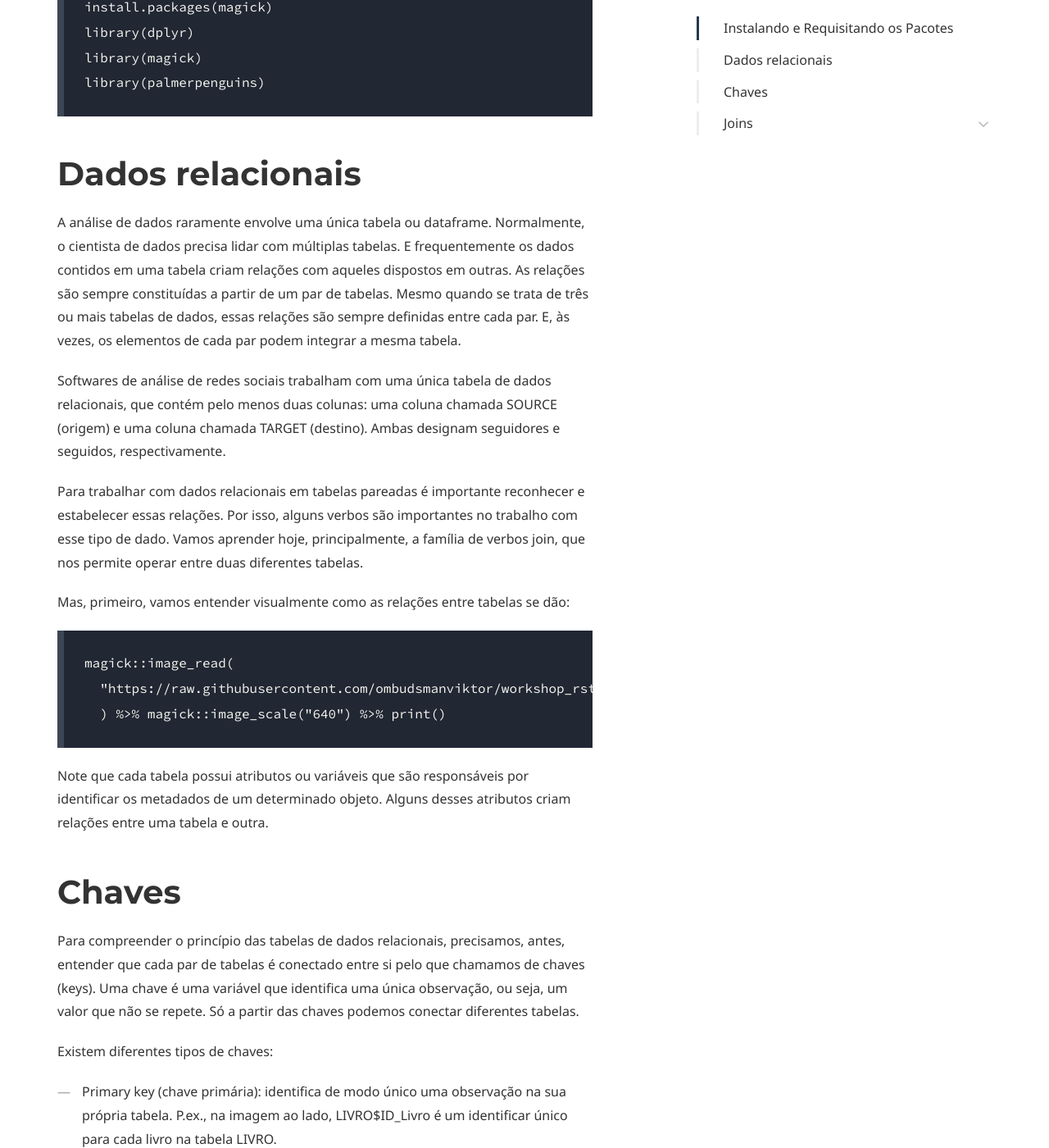
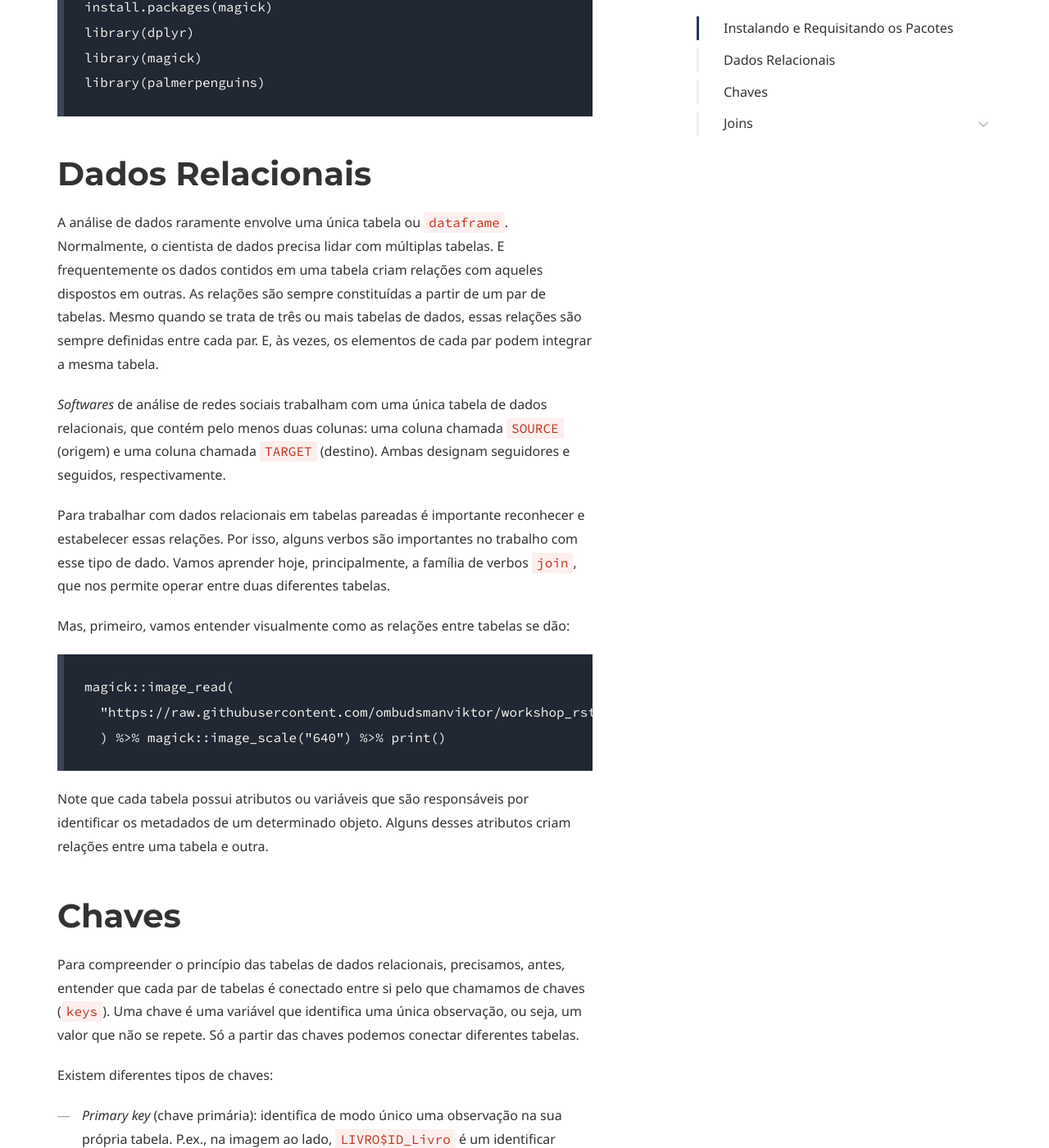
Before and after one commit to coLAB-UFF/docs, a Jekyll site: the page built from dataviz_07.md, in a window 1280 px wide and 1400 px high, scrolled down 860 px. Shown: the whole window at 82% size. Built offline with Jekyll 4.4.1, drawn with Linux system fonts in a browser that asks for light colours; some web fonts are replaced; some of the changed text lies outside the part shown.

Commit message:
Update dataviz_07.md

````diff
--- a/dataviz_07.md
+++ b/dataviz_07.md
@@ -38,13 +38,13 @@ library(magick)
 library(palmerpenguins)
 ```
 
-# Dados relacionais
+# Dados Relacionais
 
-A análise de dados raramente envolve uma única tabela ou dataframe. Normalmente, o cientista de dados precisa lidar com múltiplas tabelas. E frequentemente os dados contidos em uma tabela criam relações com aqueles dispostos em outras. As relações são sempre constituídas a partir de um par de tabelas. Mesmo quando se trata de três ou mais tabelas de dados, essas relações são sempre definidas entre cada par. E, às vezes, os elementos de cada par podem integrar a mesma tabela.
+A análise de dados raramente envolve uma única tabela ou `dataframe`. Normalmente, o cientista de dados precisa lidar com múltiplas tabelas. E frequentemente os dados contidos em uma tabela criam relações com aqueles dispostos em outras. As relações são sempre constituídas a partir de um par de tabelas. Mesmo quando se trata de três ou mais tabelas de dados, essas relações são sempre definidas entre cada par. E, às vezes, os elementos de cada par podem integrar a mesma tabela.
 
-Softwares de análise de redes sociais trabalham com uma única tabela de dados relacionais, que contém pelo menos duas colunas: uma coluna chamada SOURCE (origem) e uma coluna chamada TARGET (destino). Ambas designam seguidores e seguidos, respectivamente.
+*Softwares* de análise de redes sociais trabalham com uma única tabela de dados relacionais, que contém pelo menos duas colunas: uma coluna chamada `SOURCE` (origem) e uma coluna chamada `TARGET` (destino). Ambas designam seguidores e seguidos, respectivamente.
 
-Para trabalhar com dados relacionais em tabelas pareadas é importante reconhecer e estabelecer essas relações. Por isso, alguns verbos são importantes no trabalho com esse tipo de dado. Vamos aprender hoje, principalmente, a família de verbos join, que nos permite operar entre duas diferentes tabelas.
+Para trabalhar com dados relacionais em tabelas pareadas é importante reconhecer e estabelecer essas relações. Por isso, alguns verbos são importantes no trabalho com esse tipo de dado. Vamos aprender hoje, principalmente, a família de verbos `join`, que nos permite operar entre duas diferentes tabelas.
 
 Mas, primeiro, vamos entender visualmente como as relações entre tabelas se dão:
 
@@ -58,15 +58,15 @@ Note que cada tabela possui atributos ou variáveis que são responsáveis por i
 
 # Chaves
 
-Para compreender o princípio das tabelas de dados relacionais, precisamos, antes, entender que cada par de tabelas é conectado entre si pelo que chamamos de chaves (keys). Uma chave é uma variável que identifica uma única observação, ou seja, um valor que não se repete. Só a partir das chaves podemos conectar diferentes tabelas.
+Para compreender o princípio das tabelas de dados relacionais, precisamos, antes, entender que cada par de tabelas é conectado entre si pelo que chamamos de chaves (`keys`). Uma chave é uma variável que identifica uma única observação, ou seja, um valor que não se repete. Só a partir das chaves podemos conectar diferentes tabelas.
 
 Existem diferentes tipos de chaves:
 
-* Primary key (chave primária): identifica de modo único uma observação na sua própria tabela. P.ex., na imagem ao lado, LIVRO$ID_Livro é um identificar único para cada livro na tabela LIVRO.
+* *Primary key* (chave primária): identifica de modo único uma observação na sua própria tabela. P.ex., na imagem ao lado, `LIVRO$ID_Livro` é um identificar único para cada livro na tabela `LIVRO`.
 
-* Foreign key (chave estrangeira): identifica de modo único uma observação em uma outra tabela. P.ex., na imagem ao lado, EMPRESTIMO$ID_Livro é um identificador único originário da tabela LIVRO e que aparece na tabela EMPRESTIMO como uma chave estrangeira.
+* *Foreign key* (chave estrangeira): identifica de modo único uma observação em uma outra tabela. P.ex., na imagem ao lado, `EMPRESTIMO$ID_Livro` é um identificador único originário da tabela LIVRO e que aparece na tabela `EMPRESTIMO` como uma chave estrangeira.
 
-Em algumas tabelas, não há um identificador único presente. Nesses casos, pode ser necessário adicionar uma chave substituta (surrogate key) para criar relações com outras tabelas de dados.
+Em algumas tabelas, não há um identificador único presente. Nesses casos, pode ser necessário adicionar uma chave substituta (*surrogate key*) para criar relações com outras tabelas de dados.
 
 Vamos adicionar um identificador único numérico para os dados da tabela abaixo?
 
@@ -85,11 +85,11 @@ Agora, vamos aprender um pouquinho sobre como manipular esses dados relacionais
 
 # Joins
 
-Existem dois tipos principais de operações com a família de verbos join do dplyr:
+Existem dois tipos principais de operações com a família de verbos `join` do `dplyr`:
 
-* Mutating joins: adicionam novas variáveis a um dataframe a partir das observações correspondentes em outro.
+* `Mutating joins`: adicionam novas variáveis a um dataframe a partir das observações correspondentes em outro.
 
-* Filtering joins: filtram observações em um dataframe com base caso elas combinem com observações contidas em outra tabela.
+* `Filtering joins`: filtram observações em um dataframe com base caso elas combinem com observações contidas em outra tabela.
 
 ```
 magick::image_read(
@@ -99,7 +99,7 @@ magick::image_read(
 
 ## Mutating joins
 
-Os mutating joins podem ser inner join ou outer joins. O inner join mantém as as observações que aparecem em ambas as tabelas, enquanto os outer joins mantêm as observações que aparecem em pelo menos uma das tabelas. Outer joins podem ser left join (mantém todas as observações em X), right join (mantém todas as observações em y) e full join (mantém todas as observações em x e y), conforme a ilustração a seguir:
+Os `mutating joins` podem ser `inner join` ou `outer joins`. O `inner join` mantém as as observações que aparecem em ambas as tabelas, enquanto os `outer joins` mantêm as observações que aparecem em pelo menos uma das tabelas. `Outer joins` podem ser `left join` (mantém todas as observações em X), `right join` (mantém todas as observações em y) e `full join` (mantém todas as observações em x e y), conforme a ilustração a seguir:
 
 ```
 magick::image_read(
````
